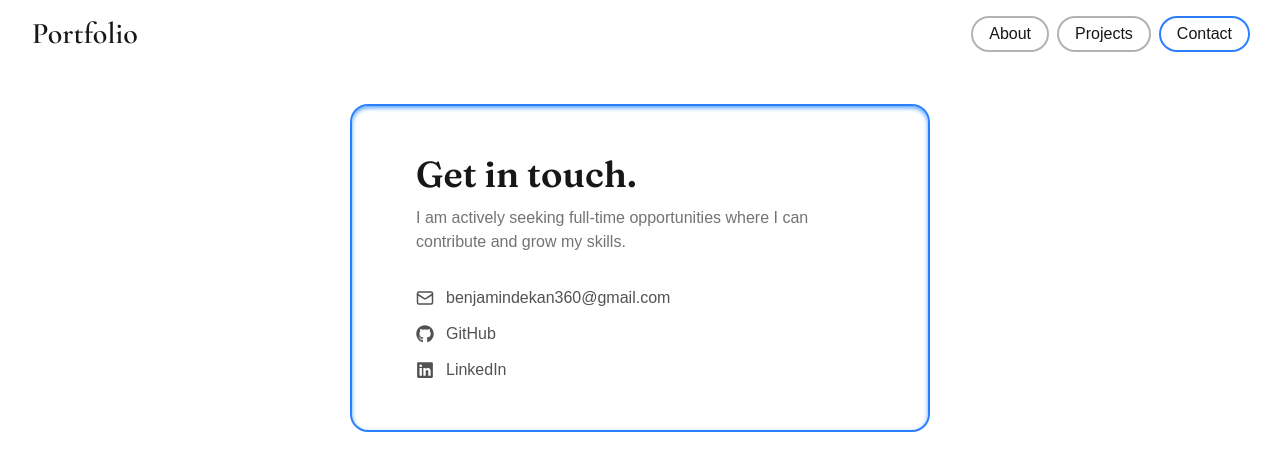
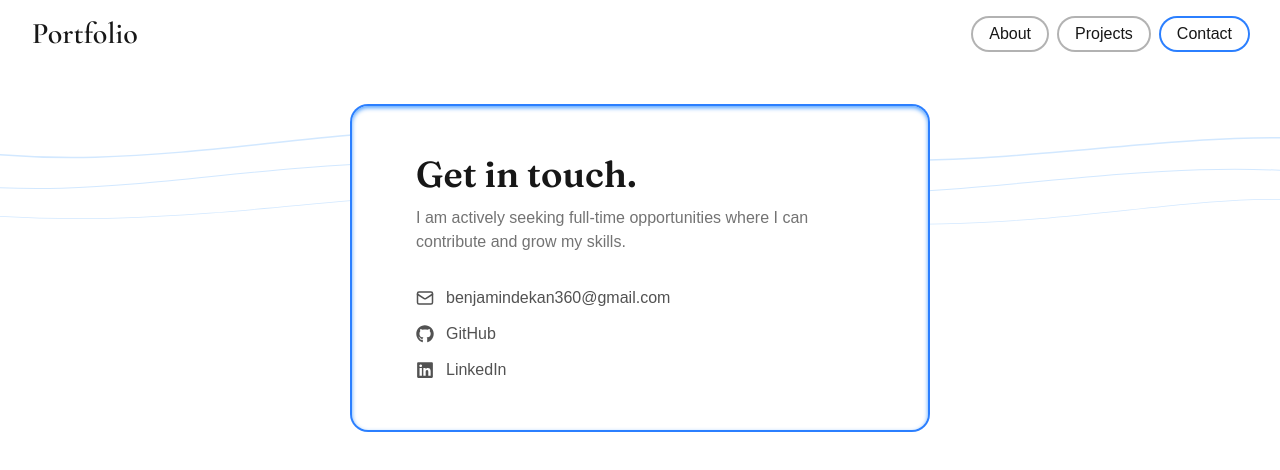
Before and after one commit to Benjamin-Dekan/portfolio, a Next.js app: page /contact in a window 1280 px wide. Shown: the top 470 px of the page. Built offline with nearby package versions, Linux system fonts and the light colour scheme.

Commit message:
style: add wavy background to contact page

```diff
--- a/app/(main)/contact/page.tsx
+++ b/app/(main)/contact/page.tsx
@@ -1,6 +1,7 @@
 import { Fraunces } from "next/font/google";
 import { Mail } from "lucide-react";
 import { FaGithub, FaLinkedin } from "react-icons/fa";
+import { WavyBackground } from "@/app/components/ui/WavyBackground";
 
 const fraunces = Fraunces({
   subsets: ["latin"],
@@ -8,7 +9,9 @@ const fraunces = Fraunces({
 
 const ContactPage = () => {
   return (
-    <div className="px-6 min-h-[50vh] flex items-center justify-center py-6">
+    <div className="px-6 min-h-[50vh] flex items-center justify-center py-6 relative">
+      <WavyBackground />
+
       <div className="max-w-[1600px] mx-auto ring-2 ring-blue-500 bg-white inset-shadow-sm inset-shadow-blue-400 rounded-2xl px-8 py-12 md:px-16">
         <div className={`${fraunces.className} font-semibold text-4xl mb-3`}>
           Get in touch.
```
